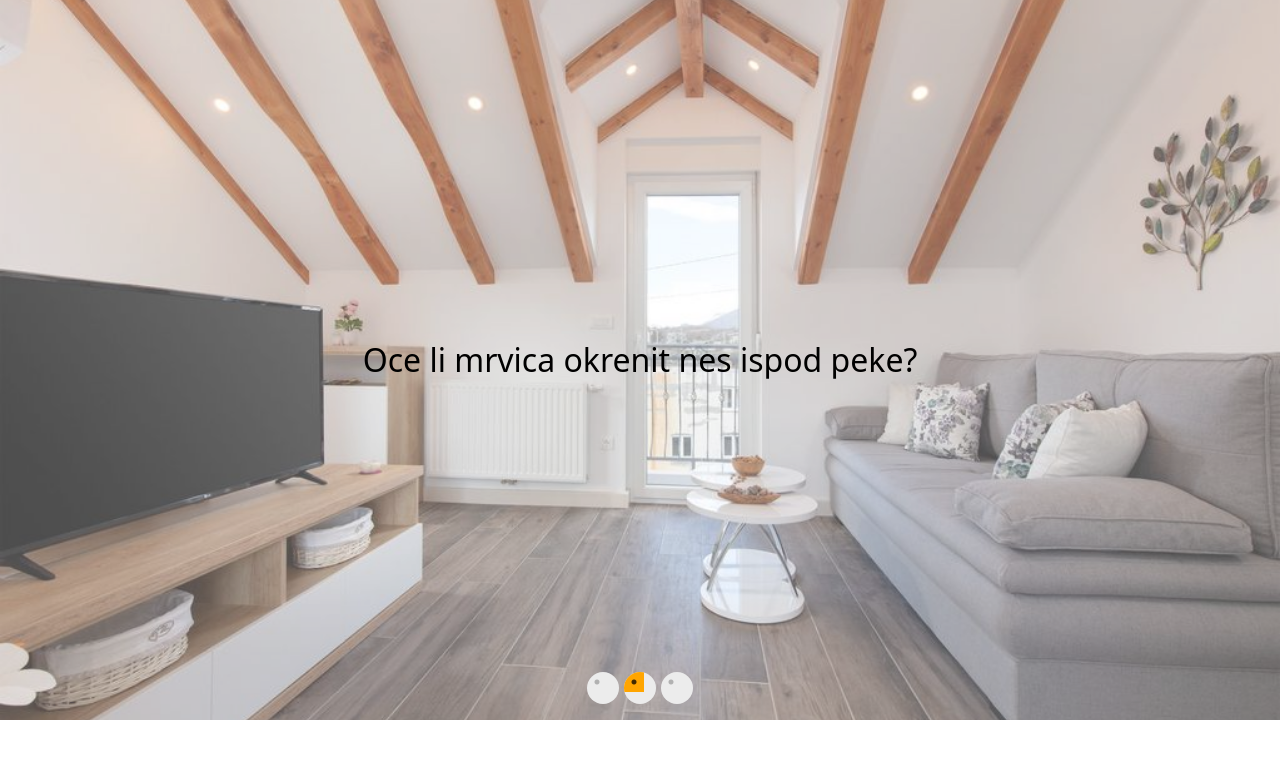
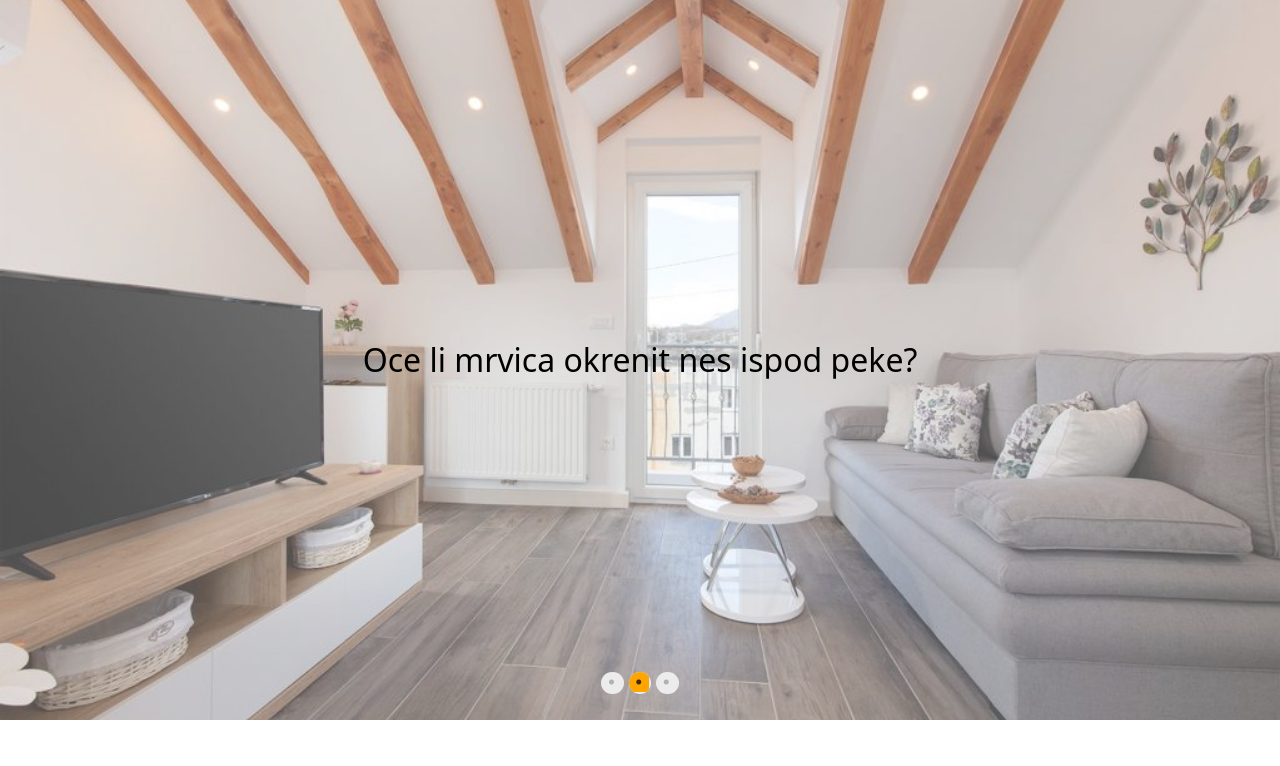
Before and after one commit to StipoMargic/alinica-dvori, a React (Create React App) app: page / in a window 1280 px wide. Shown: the top 766 px of the page. Built offline with nearby package versions, Linux system fonts and the light colour scheme.

Commit message:
Windows fix?

```diff
--- a/src/gallery/style.css
+++ b/src/gallery/style.css
@@ -1,5 +1,7 @@
 .gallery-wrapper img {
     padding: 0 1.5rem;
+}
+.gallery-wrapper{
     overflow: hidden;
 }
 
--- a/src/hero/style.css
+++ b/src/hero/style.css
@@ -29,6 +29,7 @@
 
 .slick-dots {
     height: 3rem;
+    overflow: hidden;
     bottom: 0;
     z-index: 592;
 }
@@ -36,8 +37,9 @@
 .slick-dots li {
     background: #ececec;
     border-radius: 50% !important;
-    height: 2rem !important;
-    width: 2rem !important;
+    height: 1.4rem !important;
+    overflow: hidden;
+    width: 1.4rem !important;
 }
 
 .slick-dots .slick-active button {
```
